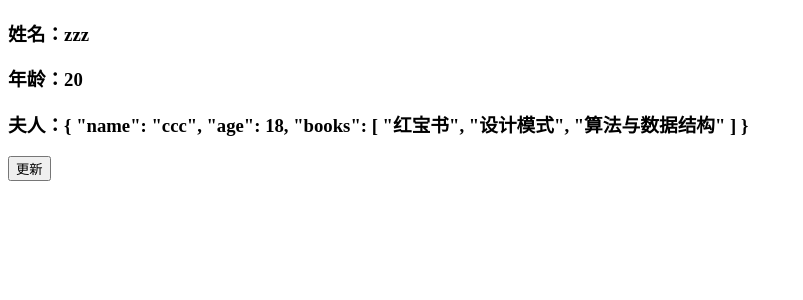
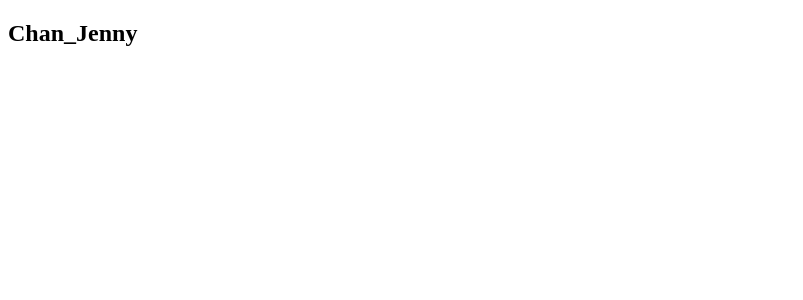
Before and after one commit to cjshinning/hello-vue3, a Vue app: page / in a window 1280 px wide. Shown: the top 300 px of the page, without its empty margins (0-803 px from the left). Built offline with nearby package versions, Linux system fonts and the light colour scheme.

Commit message:
vue3学习-computed

```diff
--- a/src/App.vue
+++ b/src/App.vue
@@ -12,15 +12,18 @@
     <input type="text">------
     <input type="text" ref="inputRef"> -->
 
-    <h3>姓名：{{user.name}}</h3>
+    <!-- <h3>姓名：{{user.name}}</h3>
     <h3>年龄：{{user.age}}</h3>
     <h3>夫人：{{user.wife}}</h3>
-    <button @click="updateUser">更新</button>
+    <button @click="updateUser">更新</button> -->
+
+    <!-- <h2>{{fullName1}}</h2> -->
+    <h2>{{fullName2}}</h2>
   </div>
 </template>
 
 <script>
-import {reactive, ref, toRefs, onMounted} from 'vue';
+import {reactive, ref, toRefs, onMounted, computed} from 'vue';
 import Child1 from './components/child1.vue';
 import Child2 from './components/child2.vue';
 
@@ -54,23 +57,54 @@ export default {
     //   inputRef.value && inputRef.value.focus();
     // })
 
+    // const user = reactive({
+    //   name: 'zzz',
+    //   age: 20,
+    //   wife: {
+    //     name: 'ccc',
+    //     age: 18,
+    //     books: ['红宝书', '设计模式', '算法与数据结构']
+    //   }
+    // })
+    // const updateUser = ()=>{
+    //   user.name = 'rrr';
+    //   user.age += 2;
+    //   user.wife.books[0] = '红楼梦';
+    // }
+    // return {
+    //   user,
+    //   updateUser
+    // }
+
+    // const user = reactive({
+    //   firstName: 'Chan',
+    //   lastName: 'Jenny'
+    // })
+    // const fullName1 = computed(() => {
+    //   return user.firstName + user.lastName;
+    // })
+    // return{
+    //   user,
+    //   fullName1
+    // }
+
     const user = reactive({
-      name: 'zzz',
-      age: 20,
-      wife: {
-        name: 'ccc',
-        age: 18,
-        books: ['红宝书', '设计模式', '算法与数据结构']
+      firstName: 'Chan',
+      lastName: 'Jenny'
+    })
+    const fullName2 = computed({
+      get(){
+        return user.firstName + '_' + user.lastName;
+      },
+      set(val){
+        const names = val.split('_');
+        user.firstName = names[0];
+        user.lastName = names[1];
       }
     })
-    const updateUser = ()=>{
-      user.name = 'rrr';
-      user.age += 2;
-      user.wife.books[0] = '红楼梦';
-    }
-    return {
+    return{
       user,
-      updateUser
+      fullName2
     }
   },
   components: {
```
